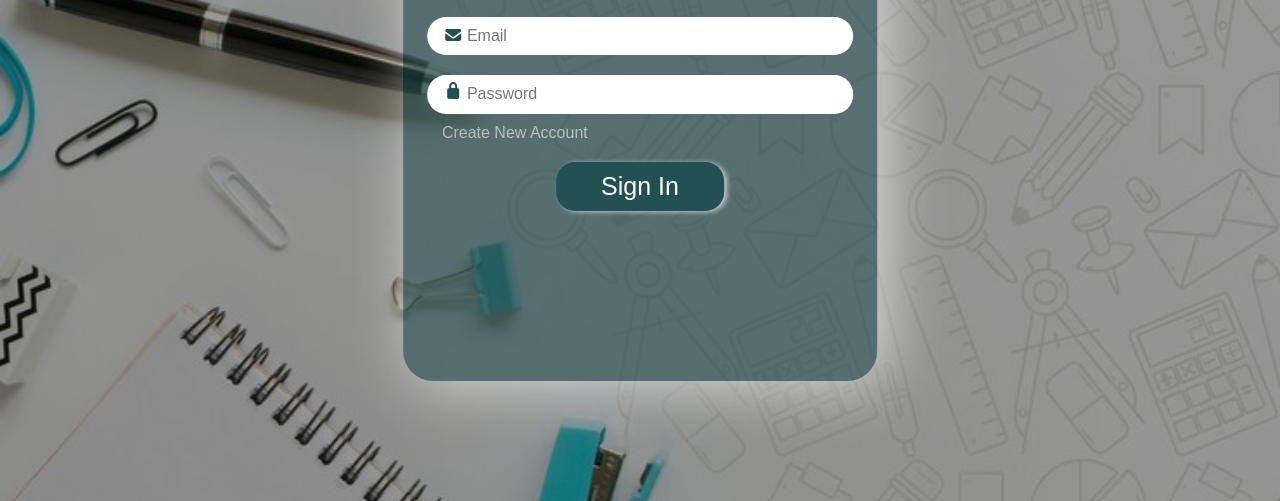
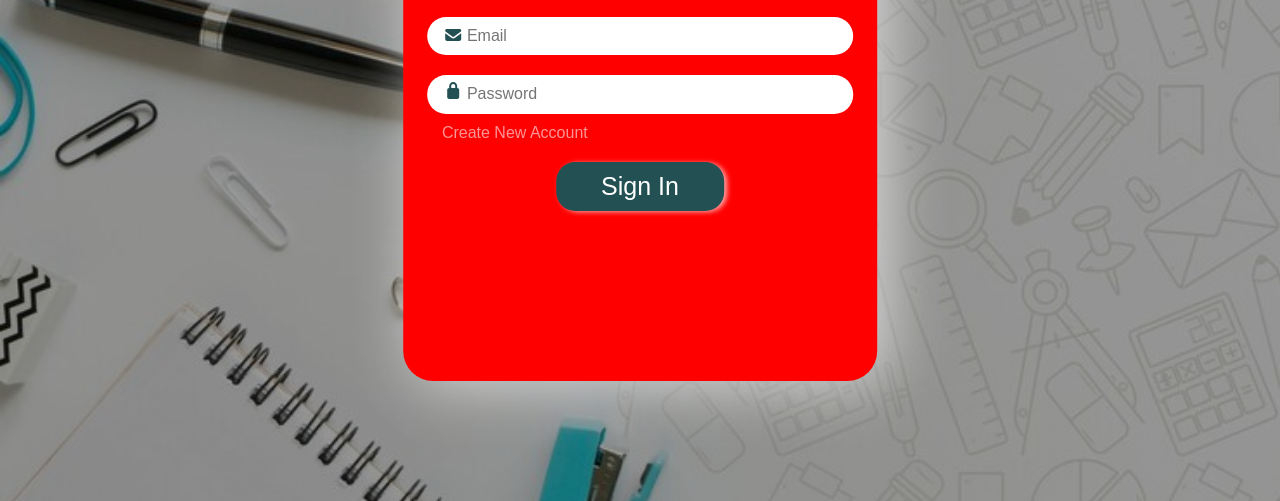
Before and after one commit to he15ba11/Frist-Project-ITI, a plain HTML site: page index.html in a window 1280 px wide. Shown: the part 299-800 px from the top of the page. Drawn offline with Linux system fonts and the light colour scheme.

Commit message:
Update sign-in.css

```diff
--- a/styles/sign-in.css
+++ b/styles/sign-in.css
@@ -42,7 +42,7 @@ a {
   z-index: 9999;
   width: 37%;
   height: 70%;
-  background-color: rgb(34 80 83 / 52%);
+  background-color:red;
   position: absolute;
   top: 50%;
   left: 50%;
```
